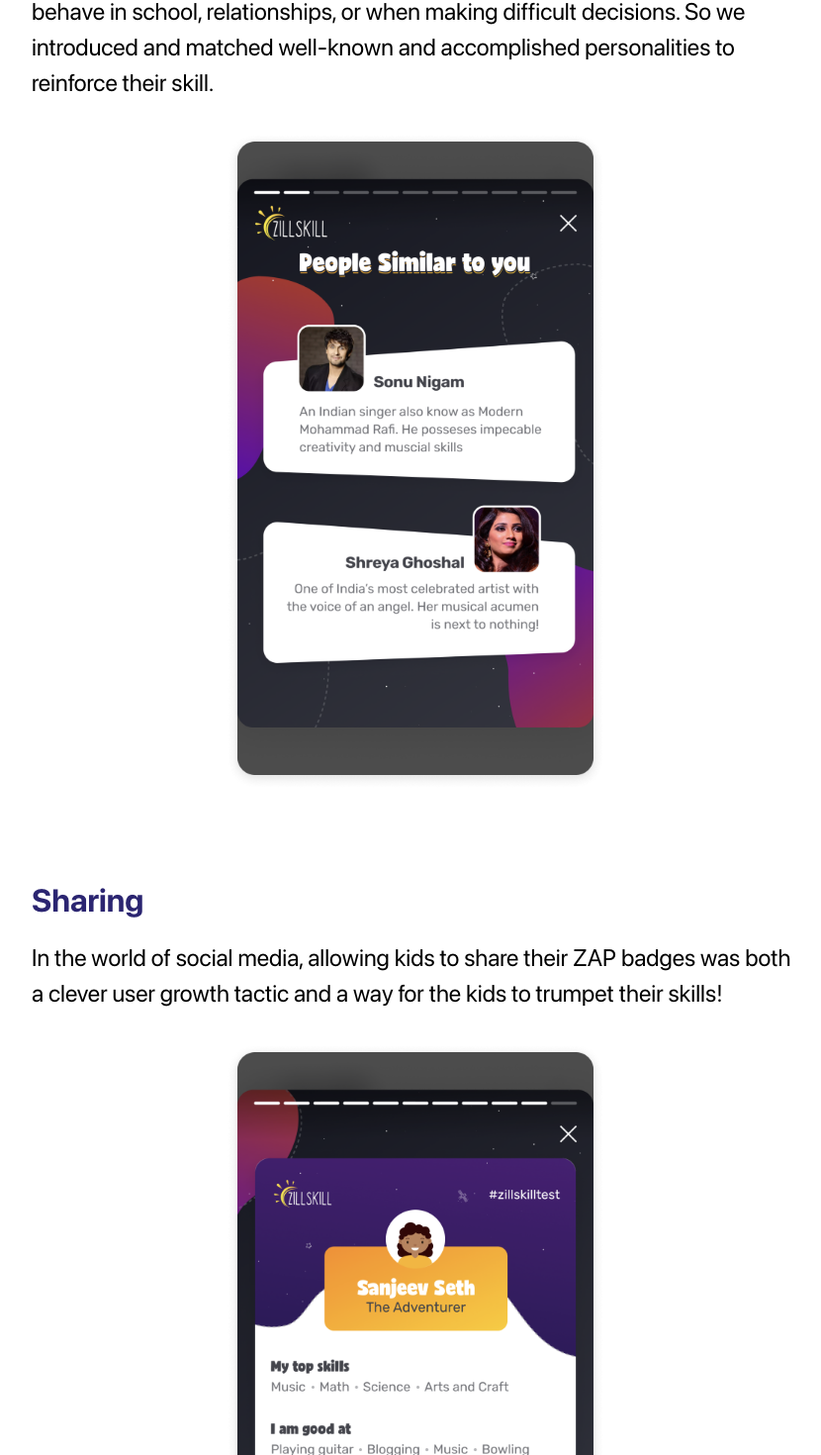
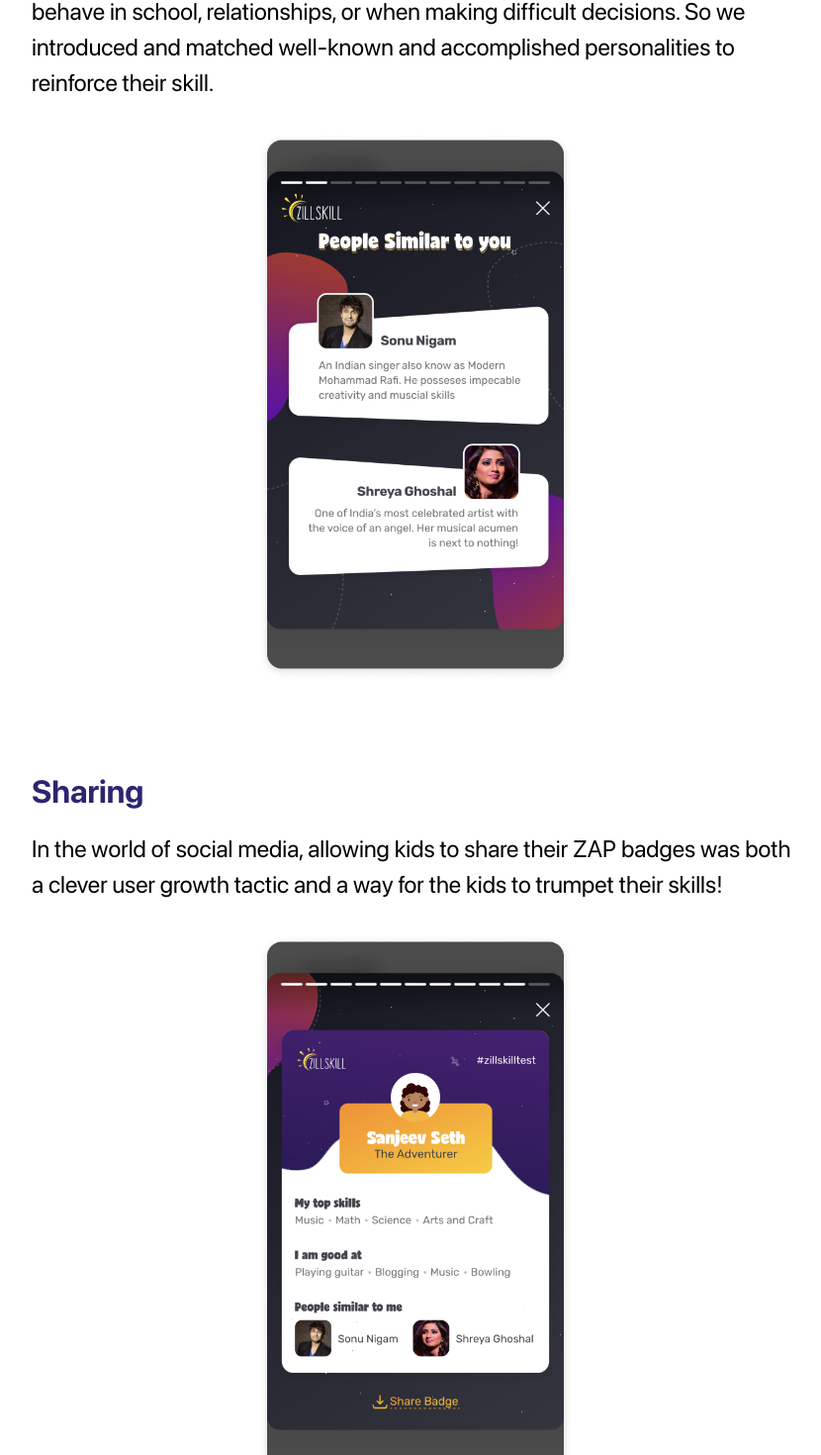
Before and after one commit to nrvarun/achuta, a Next.js app: page /zillskill in a window 1280 px wide. Shown: the part 9347-10817 px from the top of the page at 99% size, without its empty margins (220-1050 px from the left). Built offline with nearby package versions, Linux system fonts and the light colour scheme.

Commit message:
final image fixes done

```diff
--- a/views/portfolios/CheckCitizen/Content.tsx
+++ b/views/portfolios/CheckCitizen/Content.tsx
@@ -315,7 +315,7 @@ const Content = () => {
             content="Reaching goals is typically accompanied by challenges. At Check we built in a leaderboard to track top contributors to a better society. Motivating users to move up the leaderboard with pleasant surprises like badges and vouchers indulges them in playful competition and results in users contributing positively to build a safe environment "
           />
           <div className="text-center">
-            <div className="mx-auto text-center max-w-md hd:max-w-xl px-20 md:px-0">
+            <div className="mx-auto text-center max-w-xs hd:max-w-lg px-20 md:px-0">
               <img
                 src="/assets/casestudy/check/6.png"
                 alt=""
--- a/views/portfolios/ZillSkillKids/Content.tsx
+++ b/views/portfolios/ZillSkillKids/Content.tsx
@@ -340,7 +340,7 @@ const Content = () => {
             classes="mb-4 md:mb-8 xl:text-2xl"
             content="As kids we learn a lot through modelling. Role models help shape how they behave in school, relationships, or when making difficult decisions. So we introduced and matched well-known and accomplished personalities to reinforce their skill."
           />
-          <div className="mx-auto text-center max-w-sm hd:max-w-lg px-20 md:px-0">
+          <div className="mx-auto text-center max-w-xs hd:max-w-lg px-20 md:px-0">
             <Image
               src="/assets/casestudy/zillskill/9.png"
               alt=""
@@ -361,7 +361,7 @@ const Content = () => {
             classes="mb-4 md:mb-8 xl:text-2xl"
             content="In the world of social media, allowing kids to share their ZAP badges was both a clever user growth tactic and a way for the kids to trumpet their skills!"
           />
-          <div className="mx-auto text-center max-w-sm hd:max-w-lg px-20 md:px-0">
+          <div className="mx-auto text-center max-w-xs hd:max-w-lg px-20 md:px-0">
             <Image
               src="/assets/casestudy/zillskill/10.png"
               alt=""
```
